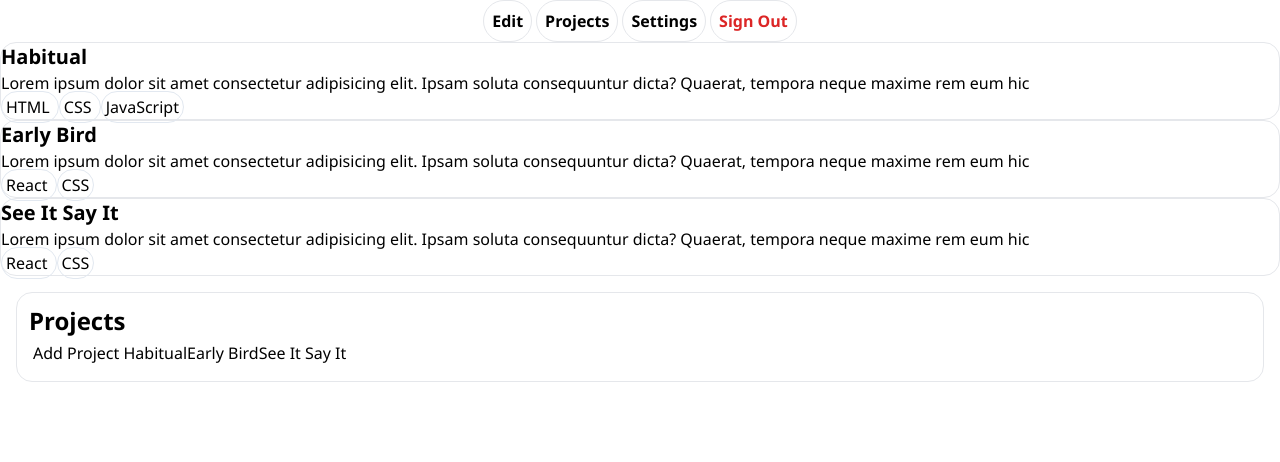
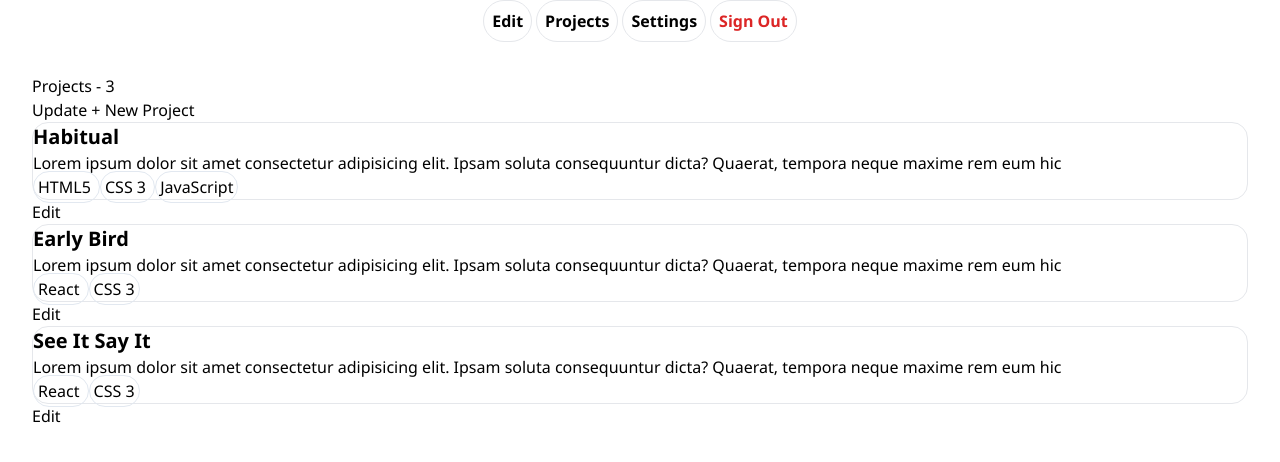
Before and after one commit to rnba12/profile-maker, a SvelteKit app: page /user/projects in a window 1280 px wide. Shown: the top 462 px of the page. Built offline with nearby package versions, Linux system fonts and the light colour scheme.

Commit message:
feat: add project page form

```diff
--- a/src/lib/assets/mockData.json
+++ b/src/lib/assets/mockData.json
@@ -8,26 +8,26 @@
         "linkedin": "www.linkedin.com"
     },
     "stack" : [
-        "Python", "JavaScript", "React", "GitHub", "MongoDb"
+        "Python", "JavaScript", "React", "GitHub", "MongoDb", "CSS 3", "HTML5"
     ],
     "projects": [
         {
             "title": "Habitual",
             "url": "http://habitual.com",
             "description": "Lorem ipsum dolor sit amet consectetur adipisicing elit. Ipsam soluta consequuntur dicta? Quaerat, tempora neque maxime rem eum hic",
-            "stack": ["HTML", "CSS", "JavaScript"]
+            "stack": ["HTML5", "CSS 3", "JavaScript"]
         },
         {
             "title": "Early Bird",
             "url": "http://earlybird.com",
             "description":"Lorem ipsum dolor sit amet consectetur adipisicing elit. Ipsam soluta consequuntur dicta? Quaerat, tempora neque maxime rem eum hic",
-            "stack": ["React", "CSS"]
+            "stack": ["React", "CSS 3"]
         },
         {
             "title": "See It Say It",
             "url": "http://earlybird.com",
             "description":"Lorem ipsum dolor sit amet consectetur adipisicing elit. Ipsam soluta consequuntur dicta? Quaerat, tempora neque maxime rem eum hic",
-            "stack": ["React", "CSS"]
+            "stack": ["React", "CSS 3"]
         }
     ]
 }
--- a/src/routes/user/projects/+page.svelte
+++ b/src/routes/user/projects/+page.svelte
@@ -2,129 +2,84 @@
     import mockData from '$lib/assets/mockData.json'
     import ProjectItem from '$lib/components/ProjectItem.svelte';
     import Module from '$lib/components/Module.svelte';
+    import Typeahead from "svelte-typeahead"
+
     let projects = [...mockData.projects]
-    const stack = [...mockData.stack]
+    let profileStack = mockData.stack
 
-    const checkIsEmpty = (e, input) => {
-        isValid[input] = true
-        if (!e.target.value) isValid[input] = false
+    let selectedProject= null
+    let formStack = []
+    let newProject= false
+
+    const handleNew = () => {
+        newProject = true
+        formStack = []
+        selectedProject = {title: "", url: "", description: "", stack: [...formStack]}
     }
 
-    const checkURL = (e, input) => {
-        isValid[input] = true
-        if (e.target.value) {
-            const urlPattern = /^https?:\/\/(?:www\.)?[-a-zA-Z0-9@:%._\+~#=]{1,256}\.[a-zA-Z0-9()]{1,6}\b(?:[-a-zA-Z0-9()@:%_\+.~#?&\/=]*)$/
-            if (urlPattern.test(e.target.value)) {
-               isValid[input] = true
-            } else {
-                isValid[input] = false
-            }
-        }
+    const handleEdit = (project) => {
+        selectedProject = project
+        formStack = project.stack
     }
 
-
-    const isValid = {
-        name: true,
-        about: true,
-        links: true,
-        projectTitle: true,
-        projectURL: true
-    }
-    let selectedProject = null
-    let isNewProject = false;
-
-    const setProject = (project) => {
-        // TODO validation
-        if (isNewProject) {
-            isNewProject = false
-            isValid.projectTitle = true
-        }
-        selectedProject = project
+    const stackAdd = (name) => {
+        formStack = [...formStack, name]
     }
 
-    const updateProjectStack = (name) => {
-        if (selectedProject.stack.includes(name) ) {
-            selectedProject.stack = selectedProject.stack.filter(t => t !== name)
-       } else {
-            selectedProject.stack = [...selectedProject.stack, name]
-       }
+    const stackDelete = (e) => {
+        formStack = formStack.filter(t => t !== e.target.innerHTML)
     }
 
-    const updateProject = () => {
-        if (isNewProject){
-            projects = [...projects, selectedProject]
-            isNewProject = false
+    const handleUpdate = (e) => {
+        // validation
+        const updated = {
+            title: e.target.title.value,
+            description: e.target.description.value,
+            url: e.target.url.value,
+            stack: [...formStack]
         }
-        selectedProject = null;
+        if (!newProject) {
+            let i = projects.findIndex((p) => p === selectedProject)
+            projects[i] = updated
+        } else {
+           projects = [...projects, updated]
+        }
+        selectedProject = null
+        formStack = []
+    }
+    const updateProjects = () => {
+        //send data
     }
 
-    const newProject = () => {
-        selectedProject = {
-            title: "",
-            url: "",
-            description: "",
-            stack: []
-        }
-
-        isNewProject = true
-        isValid.projectTitle = false
-    }
-
-    const addProject = () => {
-        // TODO validation
-
-        selectedProject = null
-    }
-
-    const deleteProject = () => {
-        profileData.projects = profileData.projects.filter(p => p !== selectedProject)
-        if (isNewProject) {
-            isNewProject = false
-            isValid.projectTitle = true
-        }
-        selectedProject = null
-    }
 </script>
 
 <svelte:head>
     <title>Projects | Profile-Maker</title>
 </svelte:head>
 
-<main>
-    {#each projects as {title, description, stack}}
-    <ProjectItem title={title} description={description} stack={stack}/>
+<main class="p-8">
+
+    <h1>Projects - {projects.length}</h1>
+    <button on:click={updateProjects}>Update</button>
+    <button on:click={handleNew}>+ New Project</button>
+
+    {#if selectedProject}
+    <form on:submit|preventDefault={handleUpdate}>
+        <input type="text" name="title" value={selectedProject.title} required maxlength="100">
+        <input type="url" name="url" value={selectedProject.url}>
+        <textarea name="description" value={selectedProject.description} maxlength="300"></textarea>
+        {#each formStack as name}
+            <button type="button" on:click={stackDelete}>{name}</button>
+        {/each}
+        <Typeahead label="Add Tech" hideLabel inputAfterSelect="clear" limit="5" filter={(t) => formStack.includes(t)} placeholder="Add" data={profileStack} extract={item => item} on:select={({ detail }) => stackAdd(detail.selected)}/>
+        <button>✔</button>
+        <button type="button" on:click={() => selectedProject = null}>✖</button>
+    </form>
+    {/if}
+
+    {#each projects as p}
+        <ProjectItem title={p.title} description={p.description} stack={p.stack}/>
+        <button on:click={() => handleEdit(p)}>Edit</button>
     {/each}
 
-    <Module header="Projects">
-        <button on:click={newProject} disabled={!isValid.projectURL || !isValid.projectTitle}>Add Project</button>
-        {#each projects as project}
-            <button on:click={() => setProject(project)} disabled={!isValid.projectURL}>{project.title}</button>
-        {/each}
-        {#if selectedProject}
-            <div class="project-form">
-                <button class="text-red-600" on:click={deleteProject}>Delete</button>
-                <label for="title">Title</label>
-                <input on:keyup={(e) => checkIsEmpty(e, "projectTitle")} type="text" placeholder="title" maxlength="100" bind:value={selectedProject.title}>
-                <div class="{!isValid.projectTitle ? "text-red-600" : "hidden"}">Title cannot be empty</div>
-                <label for="url">Url</label>
-                <input on:keyup={(e) => checkURL(e,'projectURL')} type="url" name="url" bind:value={selectedProject.url}>
-                <div class="{!isValid.projectURL ? "text-red-600" : "hidden"}">Link must be valid url</div>
-
-                <label for="description">Description</label>
-                <textarea name="description" placeholder="description" maxlength="300" bind:value={selectedProject.description}></textarea>
-                <br>
-                <div class="stack-select">
-                    {#each stack as name}
-                        <button
-                            class="{selectedProject.stack.includes(name) ? 'bg-green-500' : "bg-white"} rounded-full" on:click={() => updateProjectStack(name)}>{name}</button>
-                    {/each}
-                </div>
-                {#if !isNewProject}
-                    <button on:click={updateProject} disabled={!isValid.projectURL || !isValid.projectTitle}>Update</button>
-                {:else}
-                    <button on:click={updateProject} disabled={!isValid.projectURL || !isValid.projectTitle}>Add</button>
-                {/if}
-            </div>
-        {/if}
-    </Module>
 </main>
```
